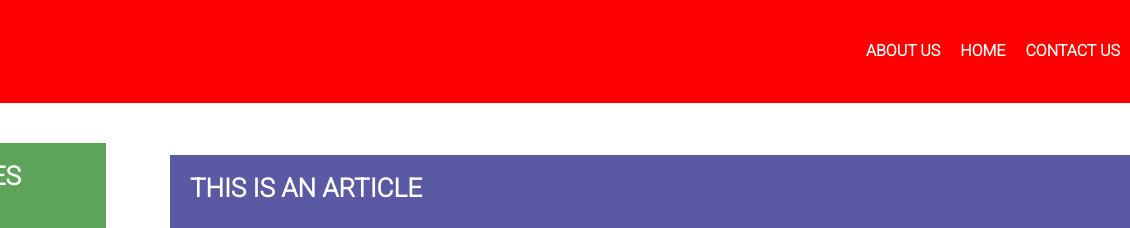
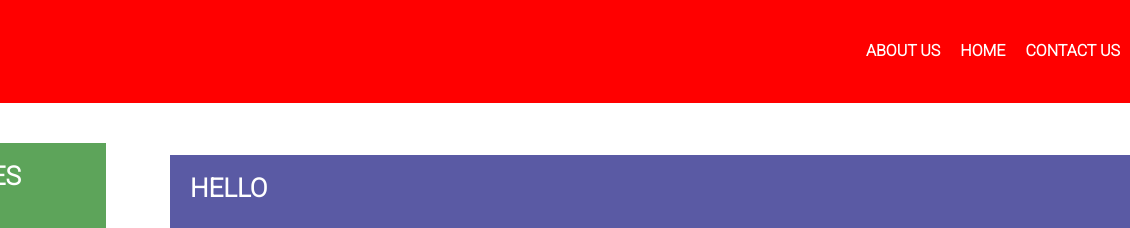
Before and after one commit to carzey-sol/carzey-site, a plain HTML site: page index.html in a window 1280 px wide. Shown: the top 228 px of the page, 150-1280 px from the left. Drawn offline with Linux system fonts and the light colour scheme.

Commit message:
Update index.html

```diff
--- a/index.html
+++ b/index.html
@@ -46,7 +46,7 @@
 
         </div>
         <div class="article1">
-            <h1>This is an article</h1>
+            <h1>Hello</h1>
             <p> Lorem ipsum dolor sit amet consectetur adipisicing elit. Fugiat, earum rem? <br><br>
                 Reiciendis dolore iure voluptatum a fugiat aspernatur dolores voluptas asperiores <br><br>
                 incidunt? Fuga temporibus tempora ducimus autem unde corporis blanditiis quasi, eius<br><br>
```
